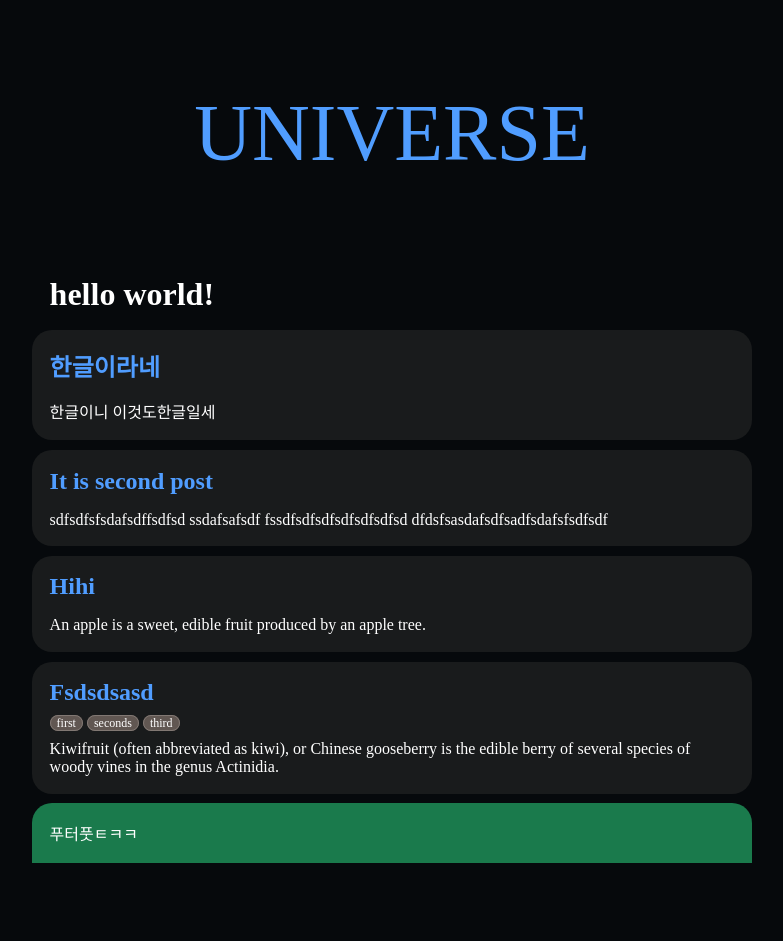
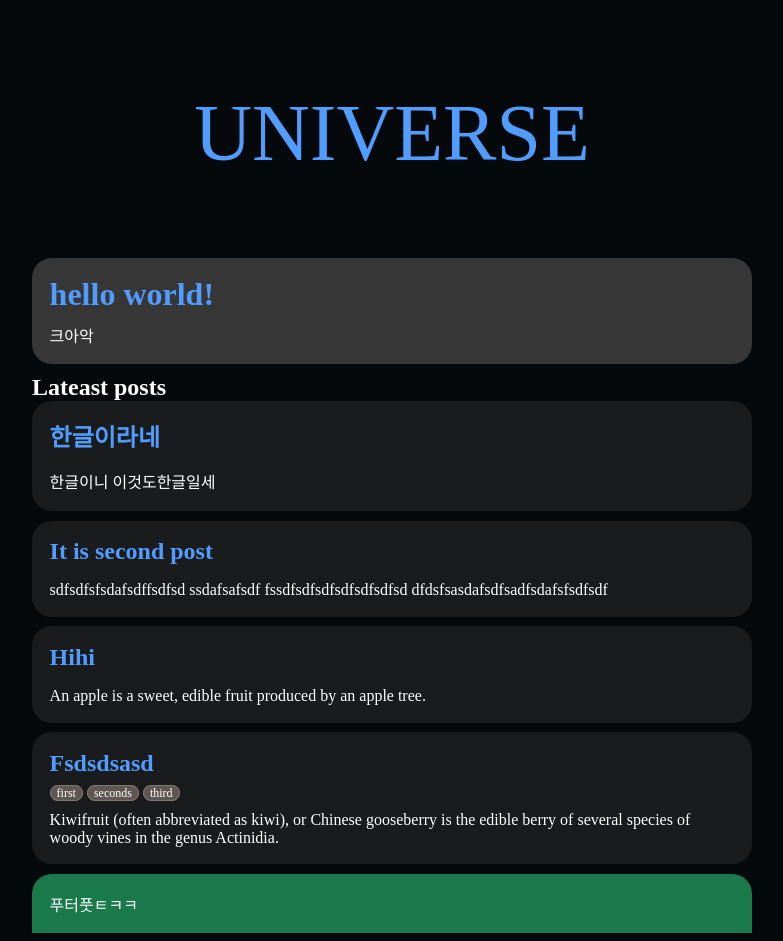
Before and after one commit to loldruger/loldruger.github.io, a Jekyll site: the page built from index.html, in a window 1280 px wide. Shown: the whole page, without its empty margins (248-1031 px from the left). Built offline with Jekyll 4.4.1, drawn with Linux system fonts in a browser that asks for light colours; before the commit the page ends 900 px from its top, so only the background shows below that.

Commit message:
ㅁㄴㅇㄹ

```diff
--- a/_includes/list-posts.html
+++ b/_includes/list-posts.html
@@ -1,3 +1,4 @@
+<h2>Lateast posts</h2>
 <div class = "container">
 {% for post in site.posts %}
     <div class = "post-item">
--- a/_layouts/default.html
+++ b/_layouts/default.html
@@ -8,7 +8,7 @@
     <body>
         <div id = 'main'>
             <header><a href = '/'>UNIVERSE</a></header>
-            <div id = "content">{{ content }}</div>
+            <div id = "content" class = "post-item">{{ content }}</div>
             {% include list-posts.html %}
             <footer>푸터풋ㅌㅋㅋ{{ title }}</footer>
         </div>
--- /dev/null
+++ b/_sass/content.scss
@@ -0,0 +1,16 @@
+#content > h1 {
+    color: #509dff;
+    margin-bottom: 10px
+}
+
+#content-meta {
+    margin-bottom: 10px
+}
+
+#content-meta > div, time {
+    color: wheat;
+}
+
+#content-body {
+    text-align: justify;
+}
--- a/_sass/main.scss
+++ b/_sass/main.scss
@@ -3,7 +3,7 @@
 }
 
 #content {
-	padding: 1.1em;
+	background-color: #373737;
 }
 
 * {
--- a/assets/css/styles.scss
+++ b/assets/css/styles.scss
@@ -1,4 +1,5 @@
 ---
 ---
 @import "main";
+@import "content";
 @import "list-posts";
--- a/index.html
+++ b/index.html
@@ -4,3 +4,4 @@ title: Homeasf
 ---
 
     <h1>{{ "Hello World!" | downcase }}</h1>
+    크아악
```
Also changed, not shown: _layouts/post.html (+5 -2 lines).
